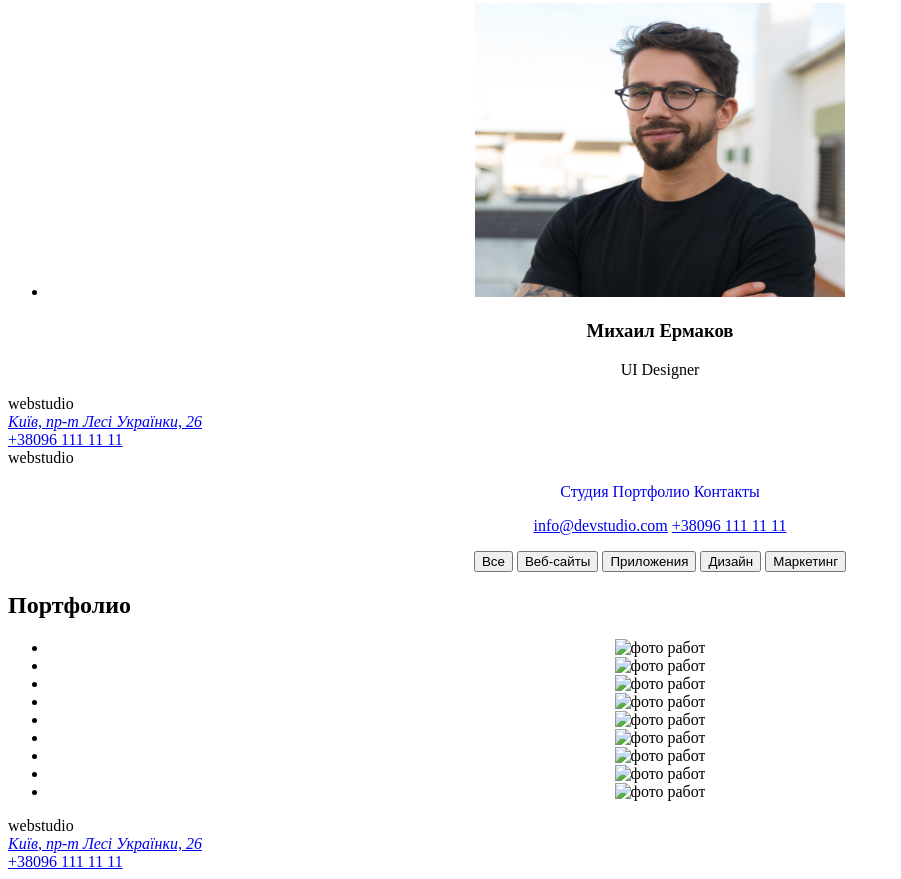
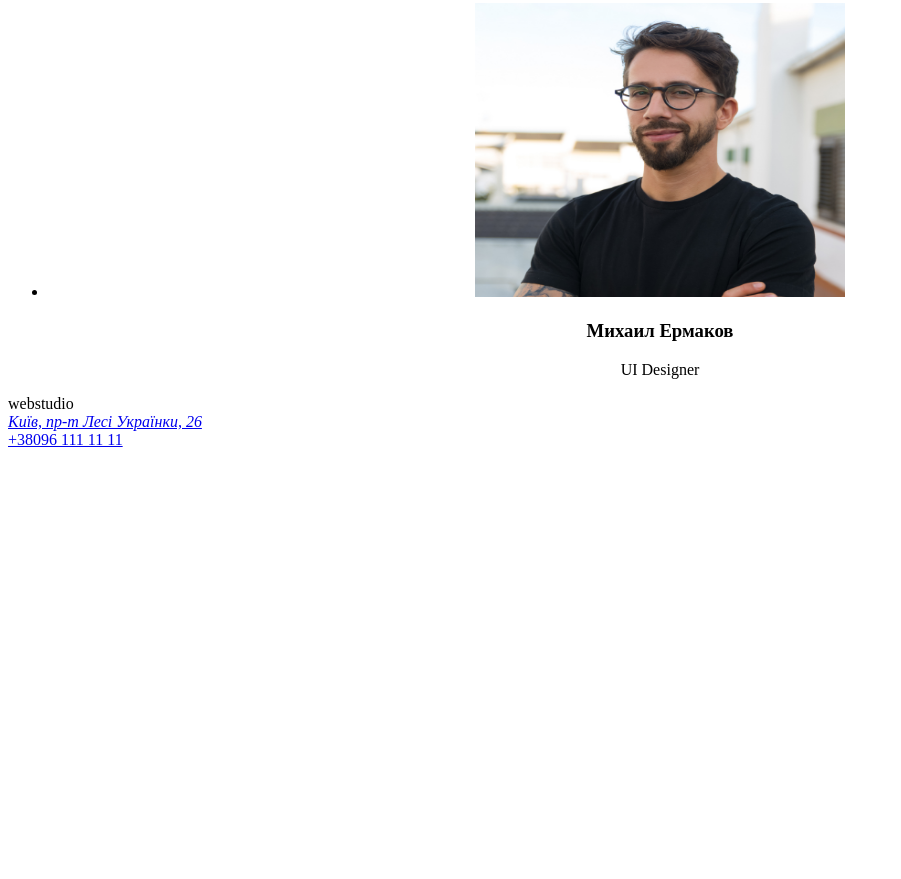
Before and after one commit to Kseniya2905/goit-markup-hw-01, a plain HTML site: page index.html in a window 1280 px wide. Shown: the part 3204-4083 px from the top of the page, without its empty margins (0-901 px from the left). After the commit the page ends 3661 px from the top, so only its background shows below. Drawn offline with Linux system fonts and the light colour scheme.

Commit message:
исправила ошибки

```diff
--- a/index.html
+++ b/index.html
@@ -120,62 +120,5 @@
         <a href="mailto:info@example.com"></a>
         <a href="tel:+380991111111">+38096 111 11 11</a>
       </footer>
-    <header>
-        <nav>
-            <a>webstudio</a>
-            <ul>
-              <li class="list-item">
-                  <a class="navlink" href="#">Студия</a>
-              </li>
-              <li class="list-item">
-                  <a class="navlink" href="#">Портфолио</a>
-              </li>
-              <li class="list-item">
-                  <a class="navlink" href="#">Контакты</a>
-              </li>
-          </ul>
-        </nav>
-          <ul>
-           <Li class="list-item">
-              <a href="mailto:info@devstudio.com">info@devstudio.com</a>
-           </Li>
-           <Li class="list-item">
-              <a href="tel:+380961111111">+38096 111 11 11</a>
-           </Li>
-          </ul>
-          </header>
-    <main>
-        <nav>
-            <ul>
-                <button type="button">Все</button>
-                <button type="button">Веб-сайты</button>
-                <button type="button">Приложения</button>
-                <button type="button">Дизайн</button>
-                <button type="button">Маркетинг</button>
-            </ul>
-        </nav>
-        <section>
-            <H1>Портфолио</H1>
-            <ul>
-            <li><a><img src="#" width="300" height="150" alt="фото работ"></a></li>
-            <li><a><img src="#" width="300" height="150" alt="фото работ"></a></li>
-            <li><a><img src="#" width="300" height="150" alt="фото работ"></a></li>
-            <li><a><img src="#" width="300" height="150" alt="фото работ"></a></li>
-            <li><a><img src="#" width="300" height="150" alt="фото работ"></a></li>
-            <li><a><img src="#" width="300" height="150" alt="фото работ"></a></li>
-            <li><a><img src="#" width="300" height="150" alt="фото работ"></a></li>
-            <li><a><img src="#" width="300" height="150" alt="фото работ"></a></li>
-            <li><a><img src="#" width="300" height="150" alt="фото работ"></a></li>
-        </ul>
-        </section>
-    </main>
-    <footer>
-        <a>webstudio</a>
-        <address>
-            <a href="https://goo.gl/maps/NY9jB76HG3i3NCJy5" rel="noreferrer noopener nofollow" target="_blank">Київ, пр-т Лесі Українки, 26</a>
-        </address>
-        <a href="mailto:info@example.com"></a>
-        <a href="tel:+380991111111">+38096 111 11 11</a>
-    </footer>
 </body>
 </html>
```
